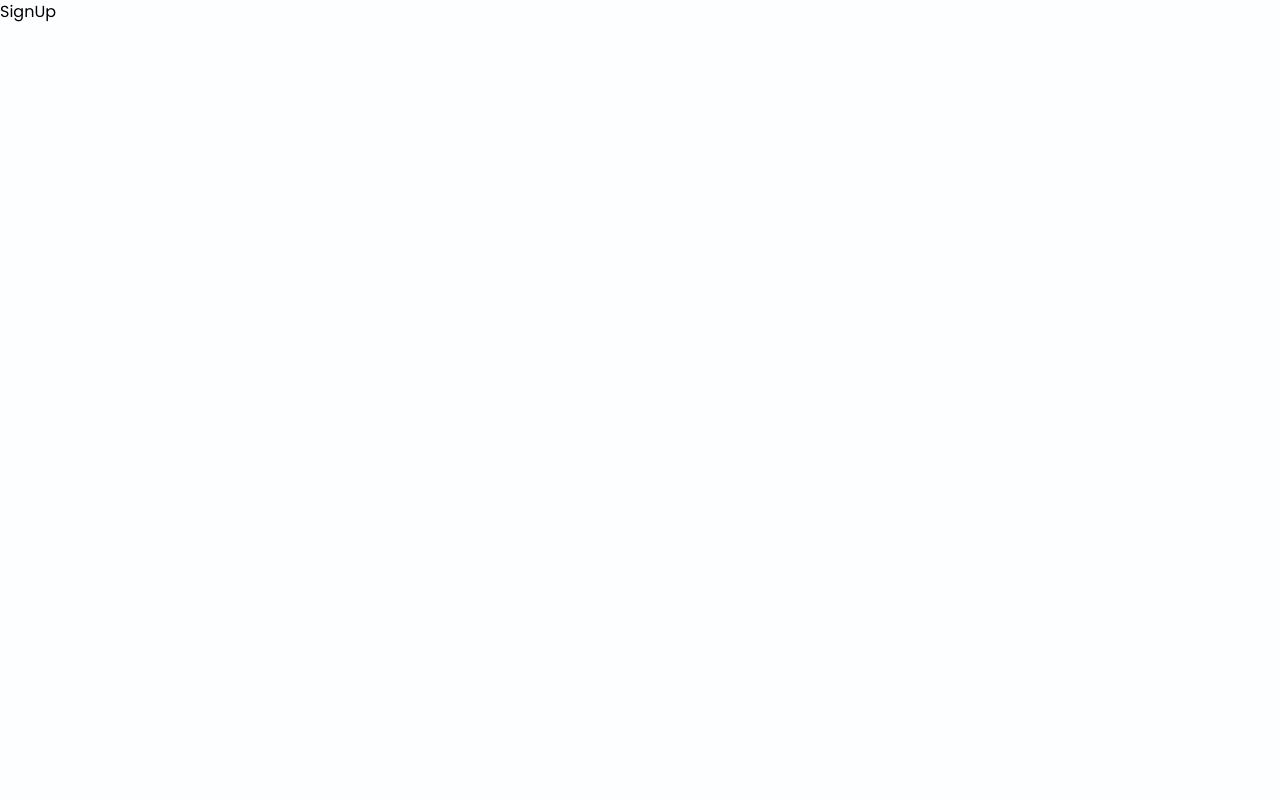
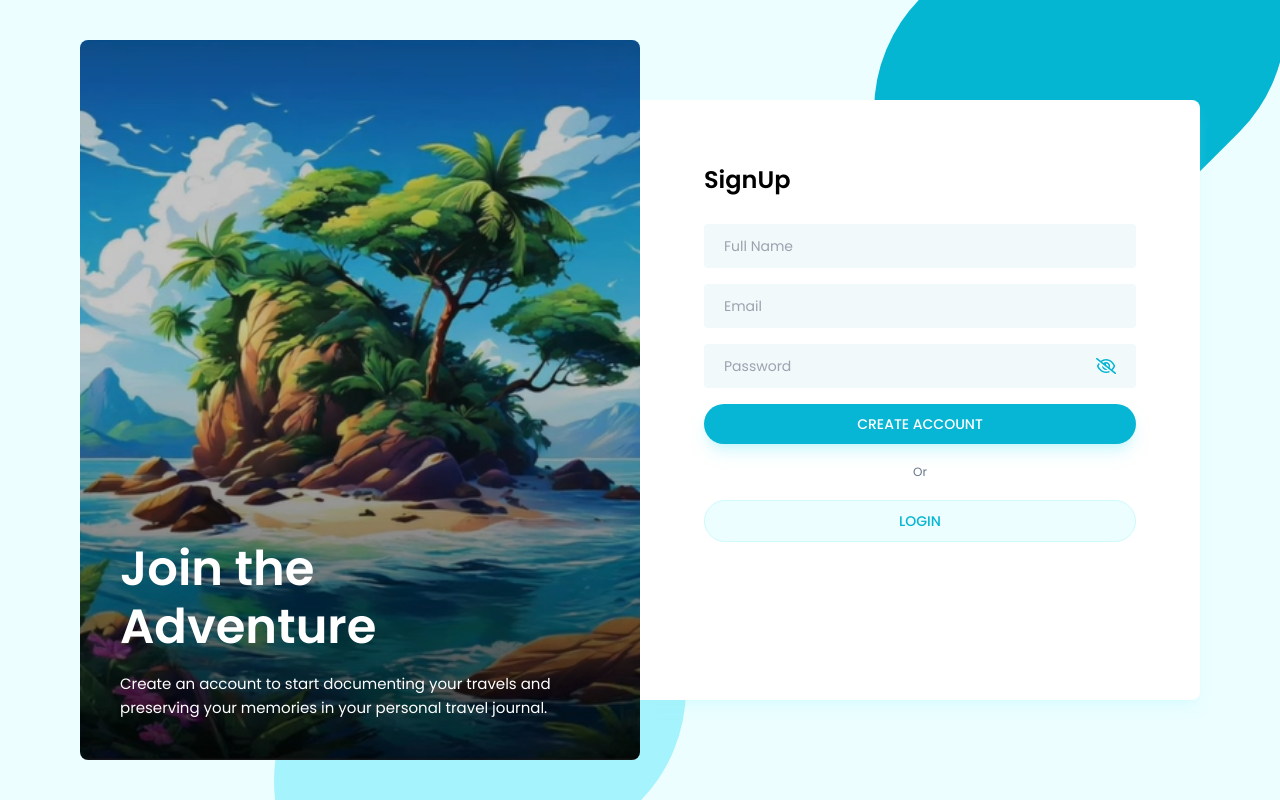
Before and after one commit to wangsa19/Travel-Story, a React (Vite) app in the folder frontend/: page /signup in a window 1280 px wide. Built offline with nearby package versions, Linux system fonts and the light colour scheme.

Commit message:
Completed SignUp UI Api

```diff
--- a/frontend/src/pages/Auth/Login.jsx
+++ b/frontend/src/pages/Auth/Login.jsx
@@ -27,7 +27,7 @@ const Login = () => {
         setError("");
         // login api call
         try {
-            const response = await axiosInstance.post("login", {
+            const response = await axiosInstance.post("/login", {
                 email: email,
                 password: password
             });
--- a/frontend/src/pages/Auth/SignUp.jsx
+++ b/frontend/src/pages/Auth/SignUp.jsx
@@ -1,9 +1,128 @@
-import React from 'react'
+import { useState } from 'react'
+import { useNavigate } from "react-router-dom"
+import PasswordInput from '../../components/Input/PasswordInput'
+import { validateEmail } from '../../utils/helper';
+import axiosInstance from '../../utils/axiosInstance';
 
 const SignUp = () => {
-  return (
-    <div>SignUp</div>
-  )
+    const [name, setName] = useState("");
+    const [email, setEmail] = useState("");
+    const [password, setPassword] = useState("");
+    const [error, setError] = useState(false);
+
+    const navigate = useNavigate();
+
+    const handleSignUp = async (e) => {
+        e.preventDefault();
+
+        if (!name) {
+            setError("Please enter your name");
+            return;
+        }
+
+        if (!validateEmail(email)) {
+            setError("Please enter a valid email address");
+            return;
+        }
+
+        if (!password) {
+            setError("Please enter the password");
+            return;
+        }
+
+        setError("");
+        // signup api call
+        try {
+            const response = await axiosInstance.post("/create-account", {
+                fullName: name,
+                email: email,
+                password: password
+            });
+
+            // Handle successful login response
+            if (response.data && response.data.accessToken) {
+                localStorage.setItem("token", response.data.accessToken);
+                navigate("/dashboard");
+            }
+        }catch (error) {
+            // handle login error
+            if (
+                error.response &&
+                error.response.data &&
+                error.response.data.message
+            ) {
+                setError(error.response.data.message);
+            } else {
+                setError("An unexpected error occurred. Please try again.");
+            }
+        }
+    }
+
+    return (
+        <div className='h-screen bg-cyan-50 overflow-hidden relative'>
+
+            <div className="login-ui-box right-10 -top-40" />
+            <div className="login-ui-box bg-cyan-200 -bottom-40 right-1/2" />
+
+            <div className="container h-screen flex items-center justify-center px-20 mx-auto">
+                <div className="w-2/4 h-[90vh] flex items-end bg-signup-bg-img bg-cover bg-center rounded-lg p-10 z-50 ">
+                    <div>
+                        <h4 className='text-5xl text-white font-semibold leading-[58px]'>
+                            Join the <br /> Adventure
+                        </h4>
+                        <p className="text-[15px] text-white leading-6 pr-7 mt-4">
+                            Create an account to start documenting your travels and preserving
+                            your memories in your personal travel journal.
+                        </p>
+                    </div>
+                </div>
+
+                <div className="w-2/4 h-[75vh] bg-white rounded-r-lg relative p-16 shadow-lg shadow-cyan-200/20 ">
+                    <form onSubmit={handleSignUp}>
+                        <h4 className="text-2xl font-semibold mb-7">SignUp</h4>
+
+                        <input
+                            type="text"
+                            placeholder='Full Name'
+                            className="input-box"
+                            value={name}
+                            onChange={({ target }) => { setName(target.value) }}
+                        />
+
+                        <input
+                            type="text"
+                            placeholder='Email'
+                            className="input-box"
+                            value={email}
+                            onChange={({ target }) => { setEmail(target.value) }}
+                        />
+
+                        <PasswordInput
+                            value={password}
+                            onChange={({ target }) => { setPassword(target.value) }}
+                        />
+
+                        {error && <p className='text-xs text-red-500 pb-1'>{error}</p>}
+
+                        <button type='submit' className='btn-primary'>
+                            CREATE ACCOUNT
+                        </button>
+
+                        <p className='text-xs text-slate-500 text-center my-4'>Or</p>
+
+                        <button
+                            className='btn-primary btn-light'
+                            onClick={() => {
+                                navigate("/login")
+                            }}
+                        >
+                            LOGIN
+                        </button>
+                    </form>
+                </div>
+            </div>
+        </div>
+    )
 }
 
 export default SignUp
--- a/frontend/tailwind.config.js
+++ b/frontend/tailwind.config.js
@@ -15,7 +15,7 @@ export default {
             },
             backgroundImage: {
                 'login-bg-img': "url('./src/assets/images/bg-image.png')",
-                'signup-bg-img': "url('./src/assets/images/signup-bg.png')",
+                'signup-bg-img': "url('./src/assets/images/signup-bg-img.png')",
             }
         },
     },
```
Also changed, not shown: frontend/src/assets/images/signup-bg-img.png.
